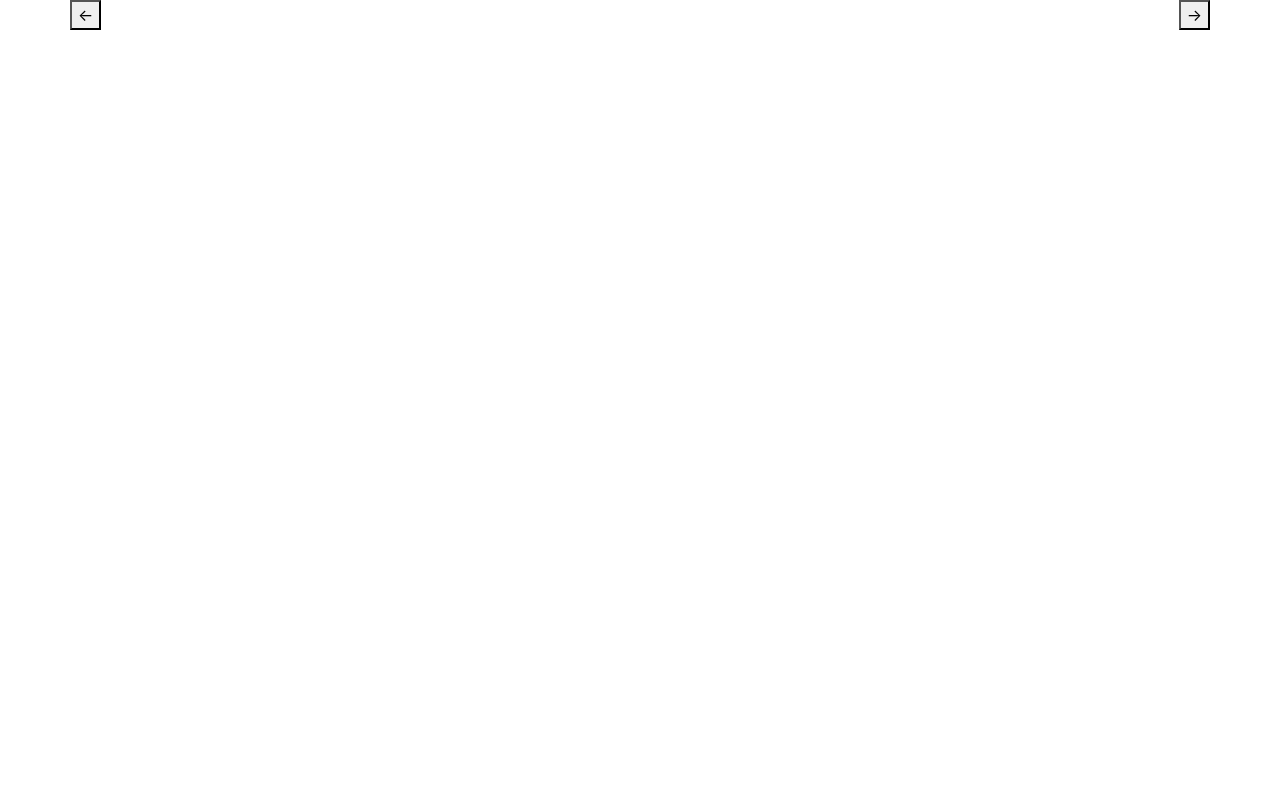
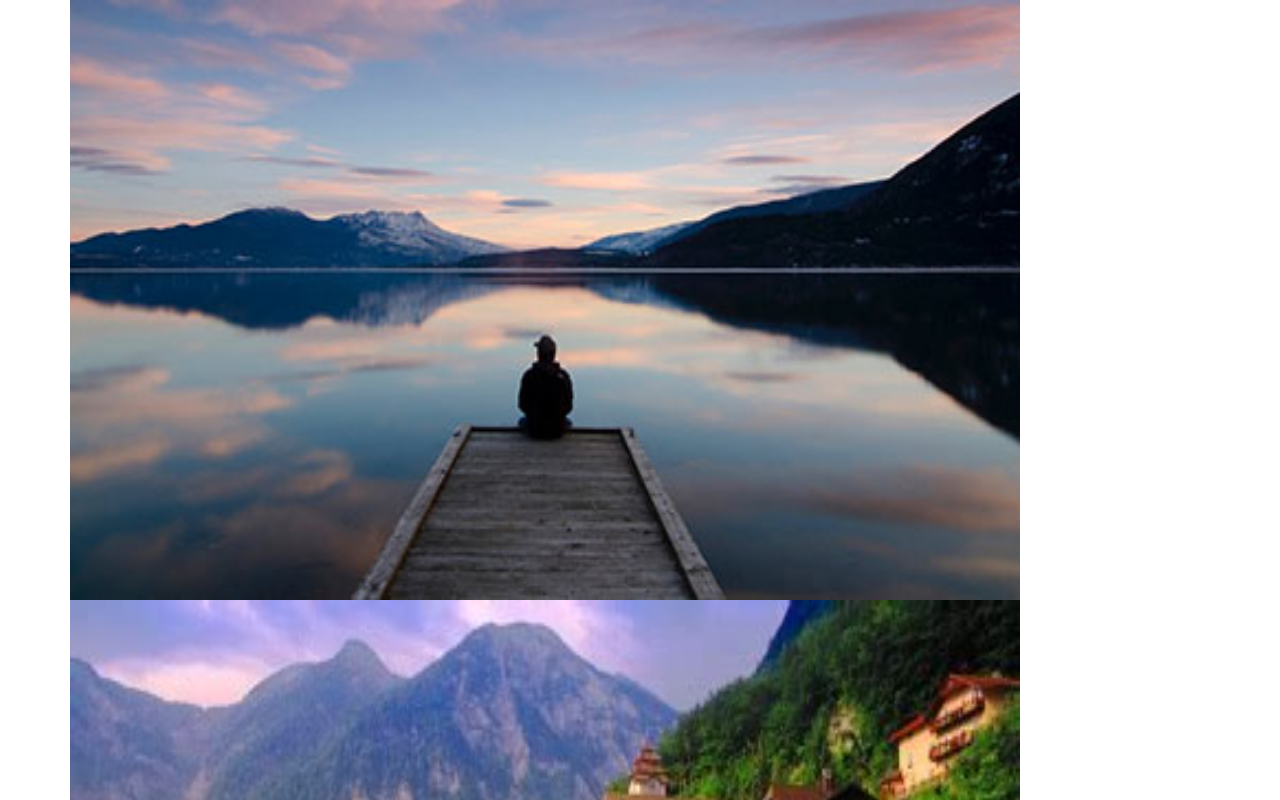
Before and after one commit to Luz42/vue-slider, a plain HTML site: page index.html in a window 1280 px wide. Shown: the top 800 px of the page. Drawn offline with nearby package versions, Linux system fonts and the light colour scheme.

Commit message:
IMMAGINI OK con un ciclo v-for e dichiarato l'array le immagini vengono visualizzate

```diff
--- a/index.html
+++ b/index.html
@@ -11,9 +11,10 @@
     <title>Vue Carousel</title>
 </head>
 <body>
-    <div class="container">
+    <div class="container" id="root">
         <div class="row p-0 position-relative">
             <div id="images-container" class="col-10 p-0">
+                <img v-for="image in imagesArray" class="img-fluid w-100 ae-h50" :src="image" :alt="image">
 
             </div>
             <div id="thumbs-container" class="col-2 p-0">
--- a/myScript.js
+++ b/myScript.js
@@ -27,3 +27,16 @@ quando clicco su un bottone questa classe attiva cambierà quella corrente e que
 
 il bottone avrà un contatore che andrà ad aumentare il valore fino al <array.lenght
 */
+
+
+//è stato creato l'array e con un ciclo v-for le immagini vengono stampate
+const app = new Vue (
+    {
+        el: '#root',
+        data: {
+            imagesArray: ['img/01.jpg', 'img/02.jpg', 'img/03.jpg', 'img/04.jpg', 'img/05.jpg']
+
+
+        }
+    }
+)
```
